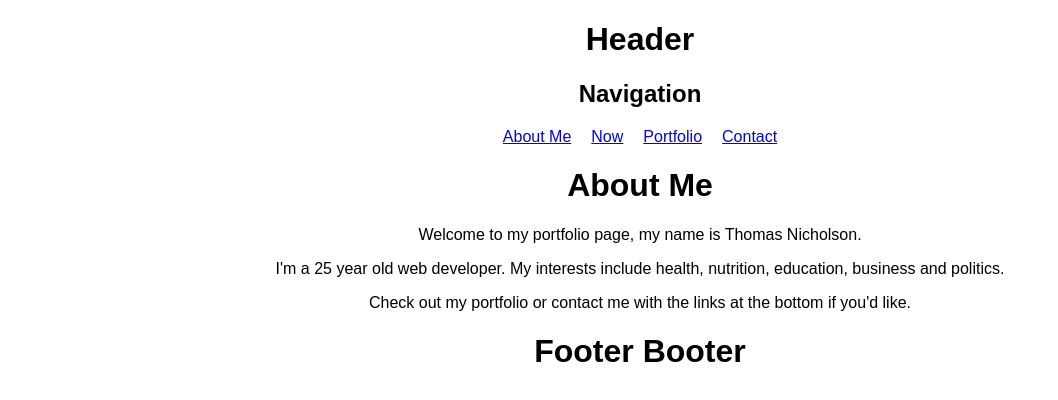
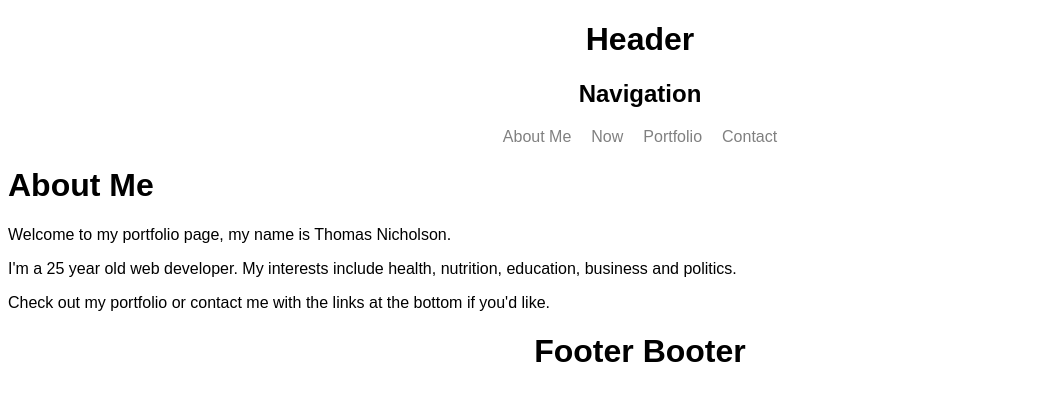
Before and after one commit to thomas-nicholson/react-portfolio, a React (Create React App) app: page / in a window 1280 px wide. Shown: the top 400 px of the page, without its empty margins (0-1058 px from the left). Built offline with nearby package versions, Linux system fonts and the light colour scheme.

Commit message:
Added styling to anchor tags, added styling so that app content fills the whole window

```diff
--- a/src/App.css
+++ b/src/App.css
@@ -1,16 +1,20 @@
 * {
-  text-align: center;
   font-family: Arial, Helvetica, sans-serif;
 }
 
+html, body, #root {
+  height: 100%;
+}
+
 a {
-
+  color: grey;
+  text-decoration: none;
 }
 
 a:hover, a:visited:hover {
-  color: red;
+  color: darkgray;
 }
 
 a:visited {
-  color: inherit;
+  color: grey;
 }
```
